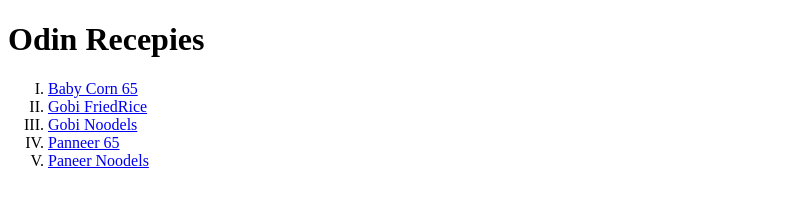
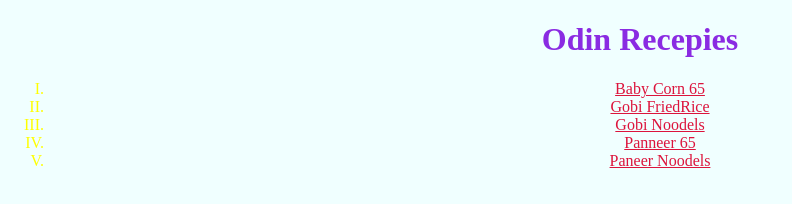
Before and after one commit to Srinath20/odin-recipes, a plain HTML site: page index.html in a window 1280 px wide. Shown: the whole page, without its empty margins (0-792 px from the left). Drawn offline with Linux system fonts and the light colour scheme.

Commit message:
Added CSS to this

```diff
--- a/index.html
+++ b/index.html
@@ -3,6 +3,7 @@
     <head>
         <meta charset="UTF-8">
         <title>Odin Recepies</title>
+        <link href="style.css" rel="stylesheet">
     </head>
     <body>
         <h1>Odin Recepies</h1>
--- /dev/null
+++ b/style.css
@@ -0,0 +1,16 @@
+h1{
+    color: blueviolet;
+    text-align: center;
+}
+ol{
+    color: yellow;
+    text-align: center;
+
+}
+body{
+    background-color: azure;
+}
+a{
+    color:crimson;
+
+}
--- /dev/null
+++ b/style2.css
@@ -0,0 +1,9 @@
+body{
+    background-color: blueviolet;
+}
+ul{
+    color: brown;
+}
+ol{
+    color: aqua;
+}
```
Also changed, not shown: recipes/Gobi_FriedRice.html (+2 -1 lines), recipes/Gobi_noodles.html (+2 -1 lines), recipes/Paneer_Noodles.html (+2 -1 lines), recipes/baby_Corn.html (+2 -1 lines), recipes/paneer_65.html (+2 -1 lines).
